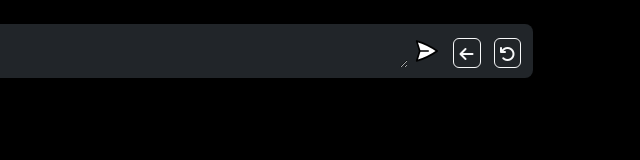
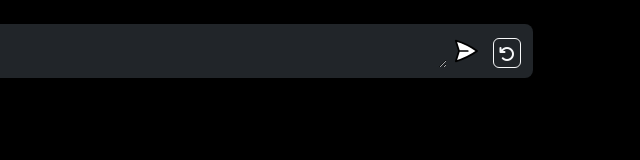
Before and after one commit to Alexfranky/Genus, a website built with Vite: page client/index.html in a window 1280 px wide. Shown: the full height of the page, 640-1280 px from the left. Built offline with nearby package versions, Linux system fonts and the light colour scheme.

Commit message:
Update index.html

```diff
--- a/client/index.html
+++ b/client/index.html
@@ -20,7 +20,7 @@
 <form class="bg-dark mb-2 mt-4 mx-auto col-10 fixed-top mx-auto rounded-bottom-3 rounded-top-3 container-fluid">
         <textarea class="ms-0 ps-0" name="prompt" rows="1" cols="1" placeholder="Posez vos question ici..."></textarea>
         <button type="submit"><img src="assets/send.svg" alt="send" />
-          <button style="height: 30px;width: 30px;" class="btn btn-outline-light mt-1 ms-2 me-0 ps-1 p-1 "><a class="nav-link" href="intelliChat.php"><i class="fa-sharp fa-solid fa-arrow-left"></i></a></button>
+
    <button style="height: 30px;width: 30px;"  class="btn btn-outline-light mt-1 ms-2 me-0 ps-1 p-1" onClick="window.location.reload();"><i class="fa-solid fa-arrow-rotate-left"></i></button>
       </form>
     </div>
```
